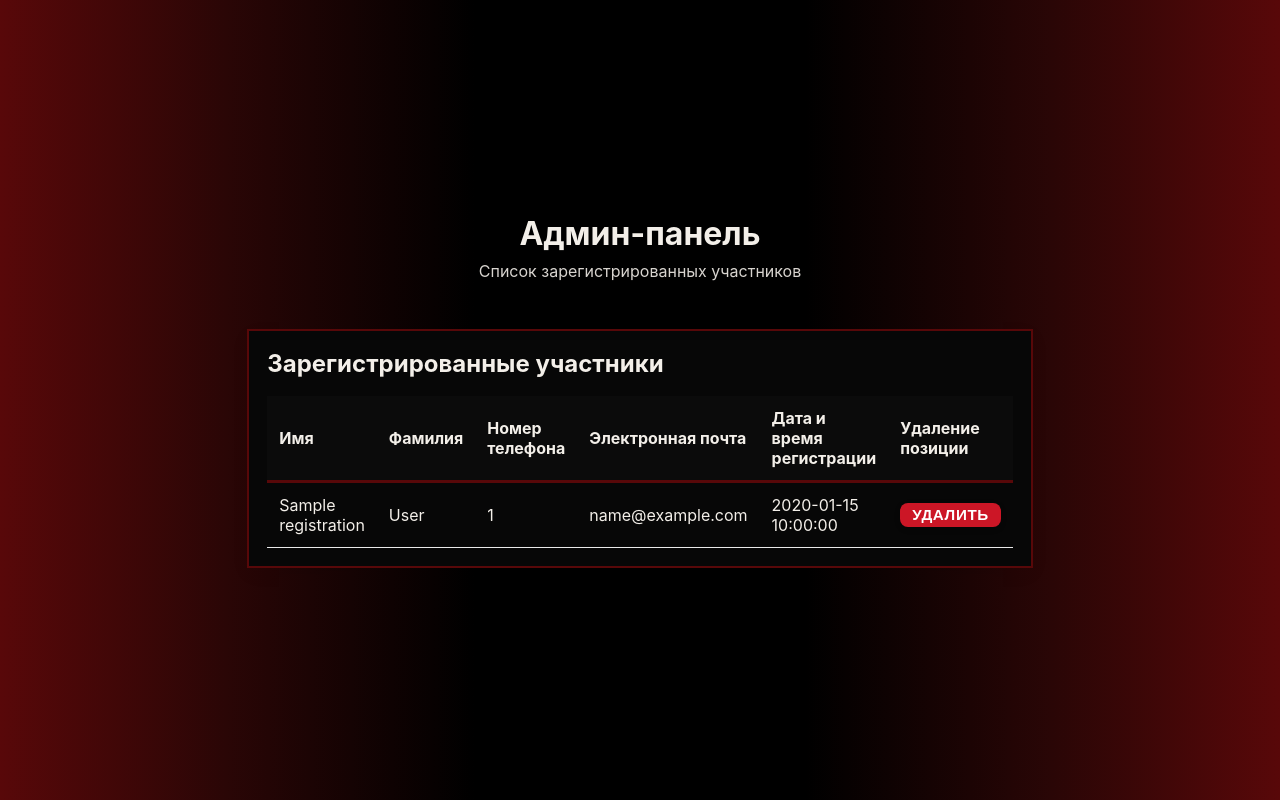
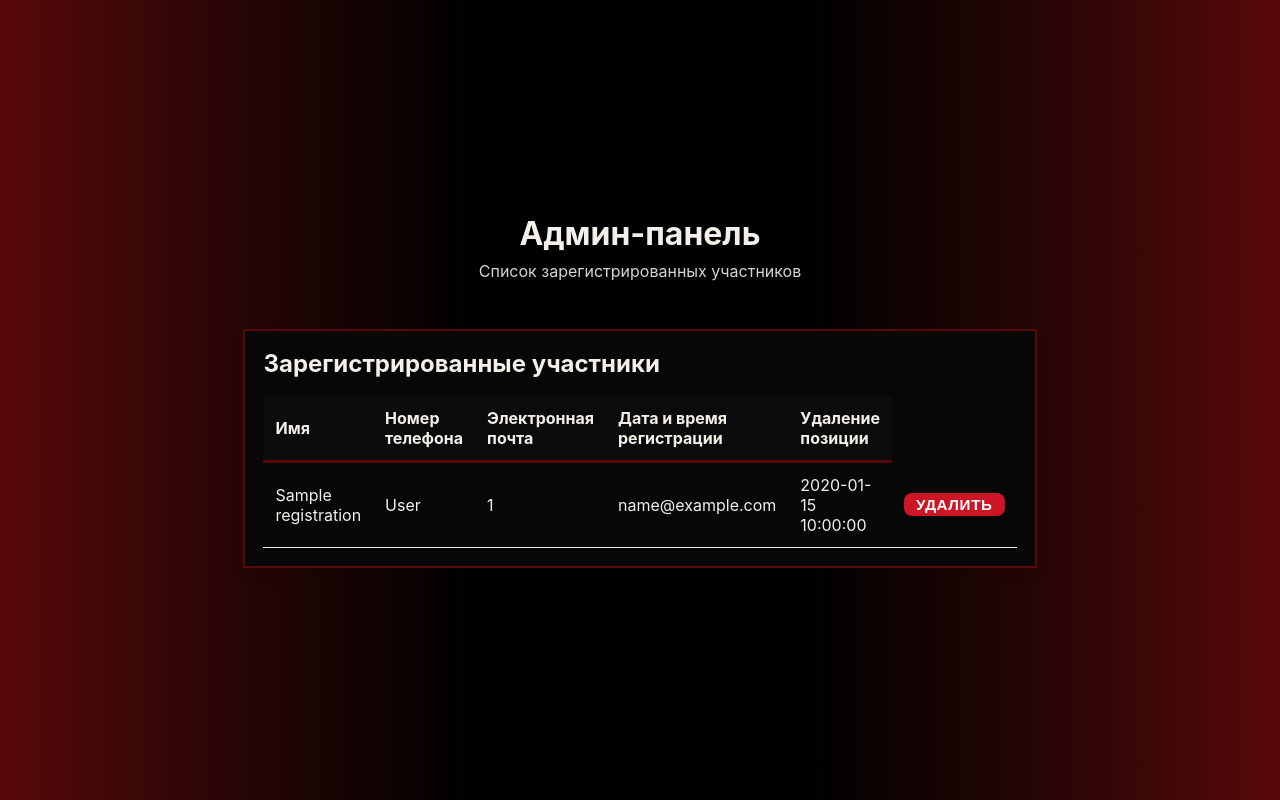
Before and after one commit to SonOfSun-cd/school-event, a FastAPI app: template app/backend/templates/admin.html in a window 1280 px wide. Run offline with FastAPI, Linux system fonts and the light colour scheme; the template is opened without the code that fills it: most values are stand-ins (such as "Sample title", 1, 10 or a date in 2020); parts of the project's set-up code (start-up, migrations or seed data) failed here and were passed over.

Commit message:
забыл убрать фамилию. в остальном всё

```diff
--- a/app/backend/templates/admin.html
+++ b/app/backend/templates/admin.html
@@ -24,7 +24,6 @@
                             <thead>
                                 <tr>
                                     <th>Имя</th>
-                                    <th>Фамилия</th>
                                     <th>Номер телефона</th>
                                     <th>Электронная почта</th>
                                     <th>Дата и время регистрации</th>
```
